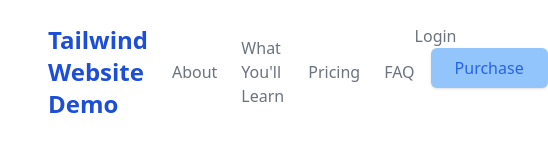
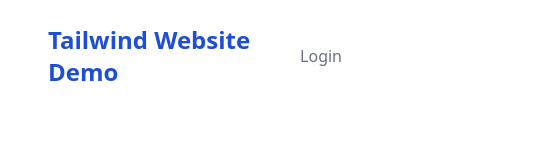
Before and after one commit to Selimology/Tailwind-LearningNotes, a website: page src/index.html in a window 390 px wide. Shown: the whole page, 548 px wide, since content can reach past the window. Drawn offline with nearby package versions, Linux system fonts and the light colour scheme; files that its build step writes are made by us from their sources.

Commit message:
responsive header

```diff
--- a/src/index.html
+++ b/src/index.html
@@ -22,18 +22,26 @@
           >
             Tailwind Website Demo</a
           >
-          <a href="#" class="hover:text-gray-800"> About</a>
-          <a href="#" class="hover:text-gray-800"> What You'll Learn</a>
-          <a href="#" class="hover:text-gray-800"> Pricing</a>
-          <a href="#" class="hover:text-gray-800"> FAQ</a>
+          <a href="#" class="hover:text-gray-800 hidden lg:inline-block">
+            About</a
+          >
+          <a href="#" class="hover:text-gray-800 hidden lg:inline-block">
+            What You'll Learn</a
+          >
+          <a href="#" class="hover:text-gray-800 hidden lg:inline-block">
+            Pricing</a
+          >
+          <a href="#" class="hover:text-gray-800 hidden lg:inline-block">
+            FAQ</a
+          >
         </div>
         <!-- right header section -->
 
-        <div class="space-x-4">
+        <div class="space-x-4 flex items-center">
           <a href="#"> Login</a>
           <a
             href="#"
-            class="inline-block py-2 px-6 bg-blue-300 hover:bg-blue-400 text-blue-600 hover:text-white rounded-md shadow hover:shadow-lg transition duration-500"
+            class="hidden lg:inline-block py-2 px-6 bg-blue-300 hover:bg-blue-400 text-blue-600 hover:text-white rounded-md shadow hover:shadow-lg transition duration-500"
             >Purchase</a
           >
         </div>
```
